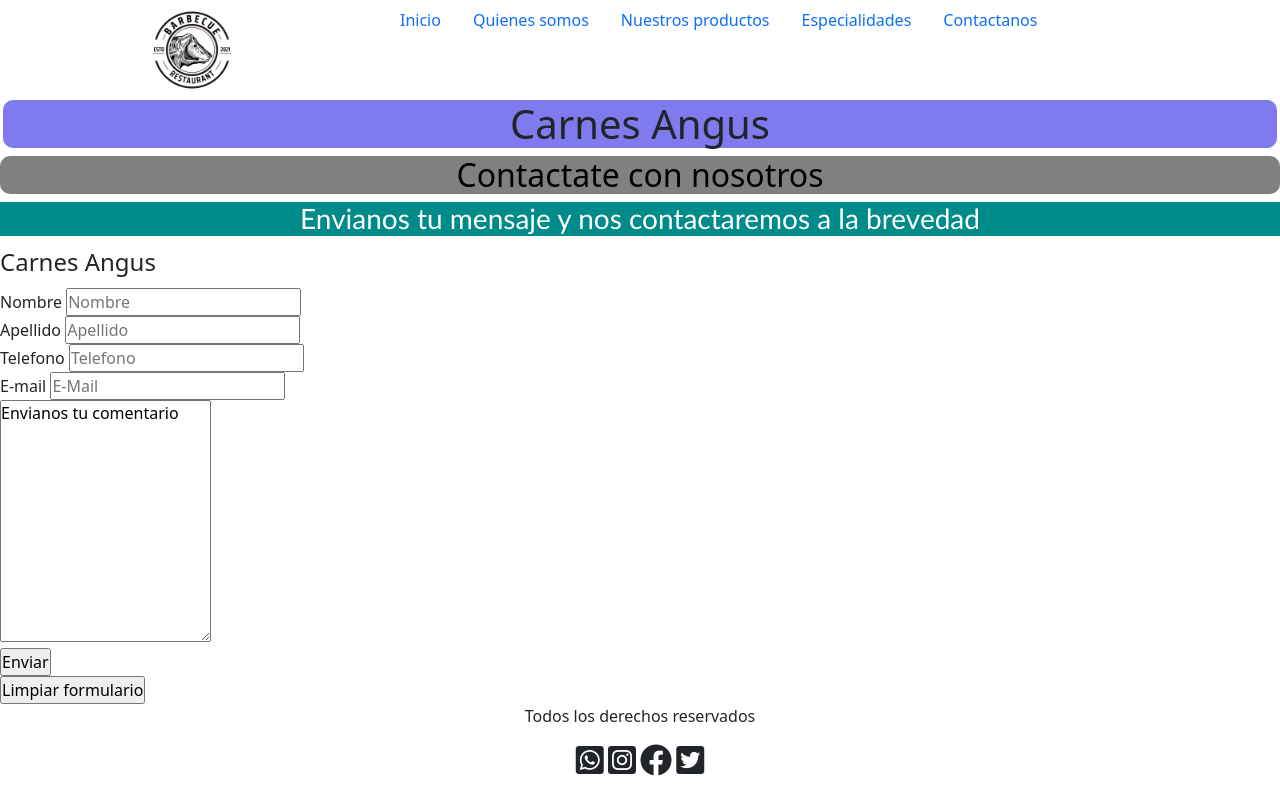
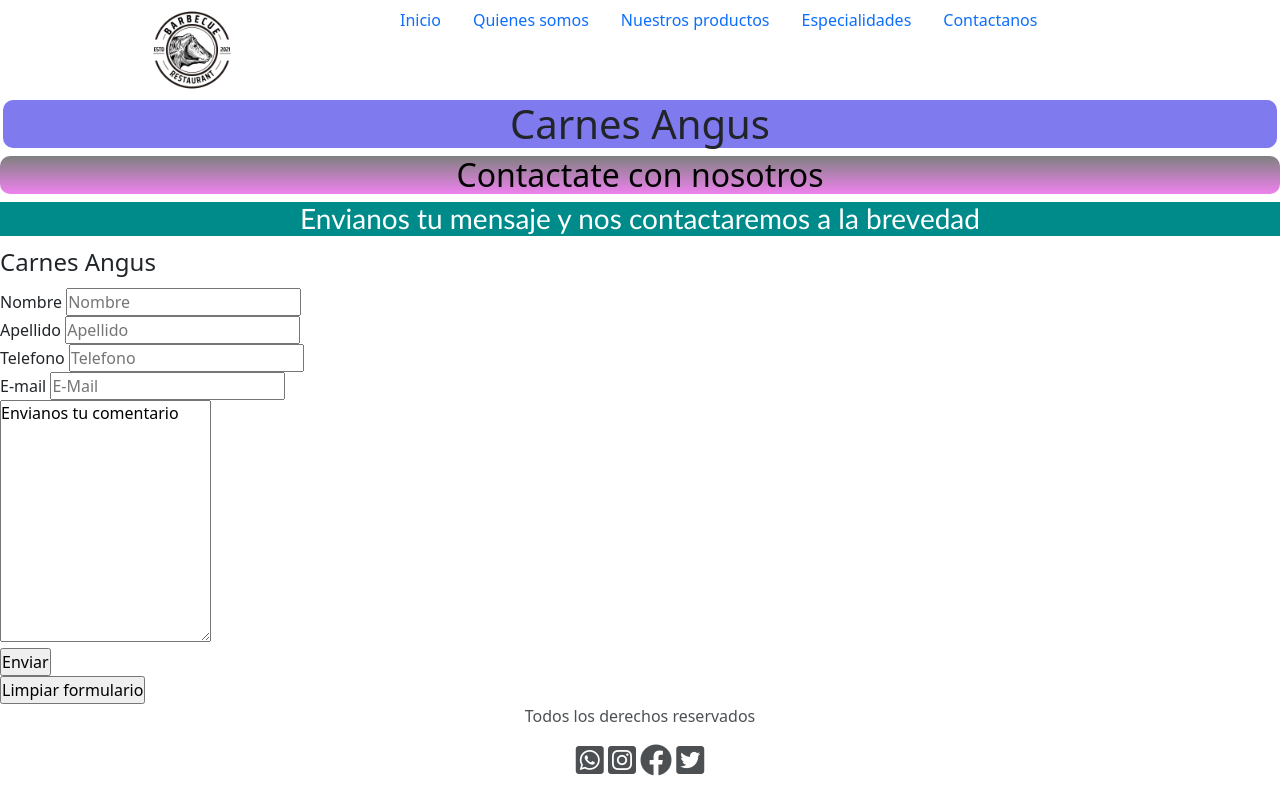
Before and after one commit to pablodfrias/carnes_angus, a plain HTML site: page navegacion/contactanos.html in a window 1280 px wide. Drawn offline with nearby package versions, Linux system fonts and the light colour scheme.

Commit message:
agregado de animacion y/o transiciones

```diff
--- a/css/style.css
+++ b/css/style.css
@@ -3,6 +3,10 @@
     margin: 0;
     box-sizing: border-box;
     font-family: system-ui, 'Segoe UI';
+}
+
+h2 {
+    background-image: linear-gradient(grey, violet);
 }
 
 h1 {
@@ -124,6 +128,18 @@ header {
 
 .pie_de_pagina{
     grid-area: pie_de_pagina;
+    animation-duration: 2s;
+    animation-name: desaparece;
+    animation-iteration-count: infinite;
+}
+
+@keyframes desaparece{
+    0% {
+        opacity: 0;
+    }
+    100%{
+        opacity: 1;
+    }
 }
 
 @media screen and (min-width: 720px) {
@@ -158,7 +174,7 @@ header {
     }
 
     .galeria img{
-        width: 100%;
-
+        width: 50%;
+       gap: 10px;
     }
     }
--- a/navegacion/contactanos.html
+++ b/navegacion/contactanos.html
@@ -94,7 +94,7 @@
         </form>
 
     </main>
-    <footer class="centrar">
+    <footer class="centrar pie_de_pagina">
         <p>Todos los derechos reservados</p>
         <i class="fa-brands fa-square-whatsapp fa-2x"></i>
         <i class="fa-brands fa-square-instagram fa-2x"></i>
```
Also changed, not shown: navegacion/especialidades.html (+1 -1 lines).
